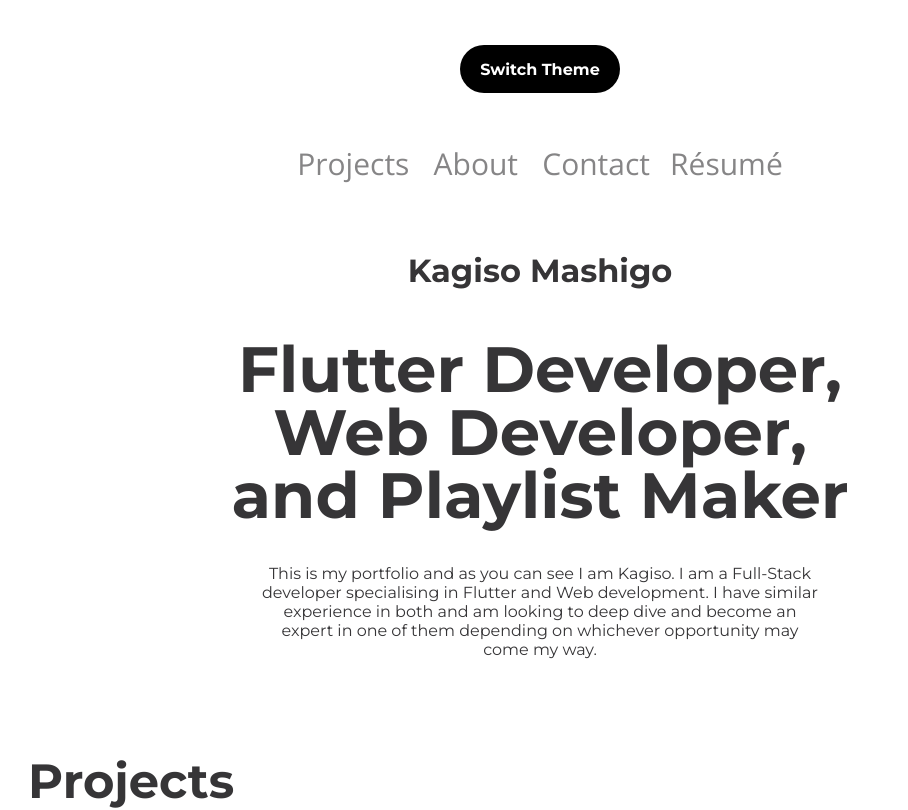
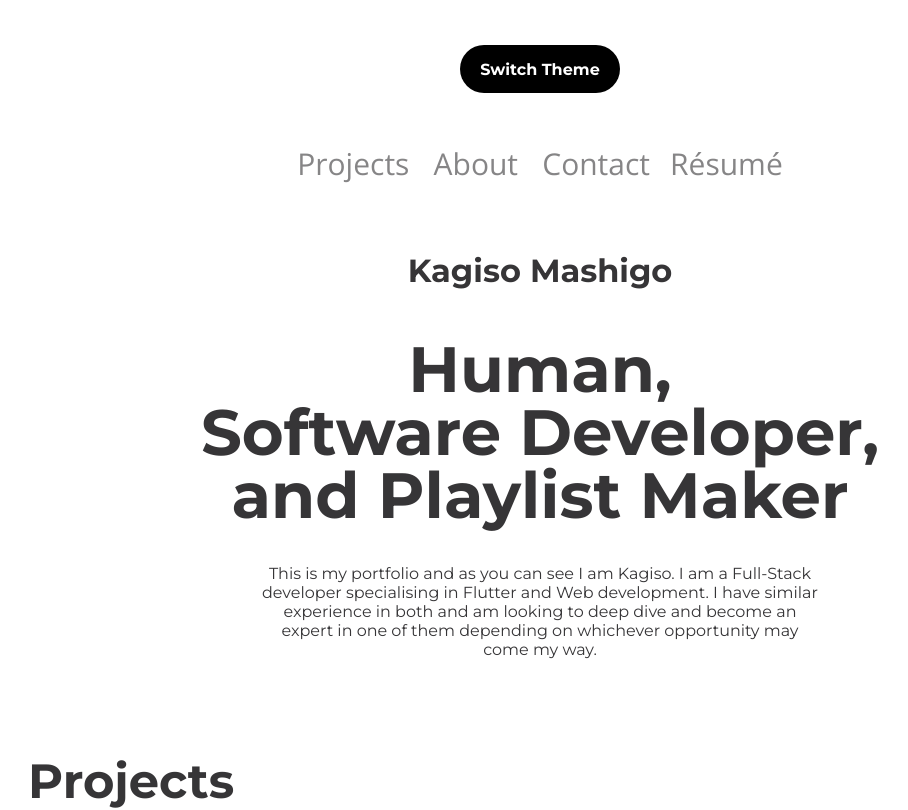
Before and after one commit to KagisoMashigo/portfolio, a React (Create React App) app: page / in a window 1280 px wide. Shown: the top 810 px of the page, without its empty margins (100-1008 px from the left). Built offline with nearby package versions, Linux system fonts and the light colour scheme.

Commit message:
change title

```diff
--- a/src/data.js
+++ b/src/data.js
@@ -24,9 +24,9 @@ import spotifyIcon from "./images/spotify.svg"
   fullName: "Kagiso Mashigo",
   headerTagline: [
     // Line 1 For Header
-    "Flutter Developer,",
+    "Human,",
     // Line 2 For Header
-    "Web Developer,",
+    "Software Developer,",
     // Line 3 For Header
     "and Playlist Maker",
   ],
```
